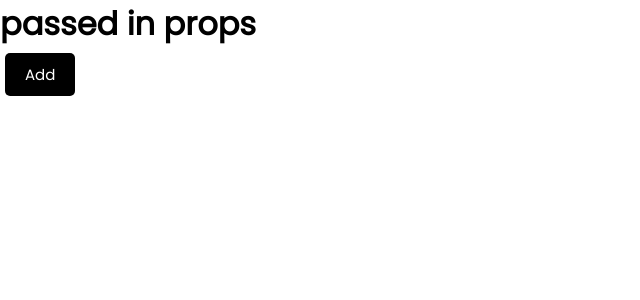
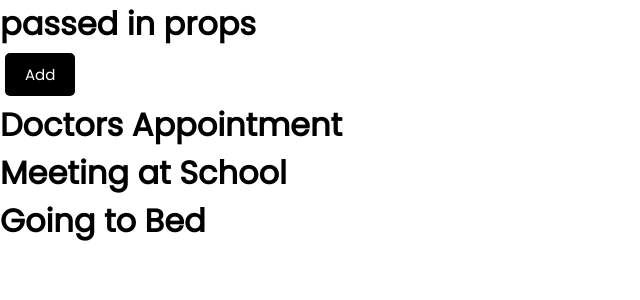
Before and after one commit to Jay055/react-redux, a React (Create React App) app in the folder task-reminder/client/: page / in a window 1280 px wide. Shown: the top 300 px of the page, without its empty margins (0-640 px from the left). Built offline with nearby package versions, Linux system fonts and the light colour scheme.

Commit message:
task component

```diff
--- a/task-reminder/client/src/App.js
+++ b/task-reminder/client/src/App.js
@@ -1,11 +1,13 @@
 import Header from './components/Header'
 import './App.css';
+import Tasks from './components/Tasks'
 
 function App() {
   return (
     <div container>
 
     <Header title = "passed in props" />
+    <Tasks />
     </div>
   );
 }
--- /dev/null
+++ b/task-reminder/client/src/components/Tasks.js
@@ -0,0 +1,32 @@
+const tasks = [
+  {
+    id: 1,
+    text: "Doctors Appointment",
+    day: "Feb 5th at 2:30pm",
+    reminder: true,
+  },
+  {
+    id: 2,
+    text: "Meeting at School",
+    day: "Feb 6th at 1:30pm",
+    reminder: true,
+  },
+  {
+    id: 3,
+    text: "Going to Bed",
+    day: "Feb 6th at 4:40pm",
+    reminder: false,
+  },
+];
+
+const Tasks = () => {
+  return (
+    <>
+      {tasks.map((task) => (
+        <h1 key={task.id}>{task.text} </h1>
+      ))}
+    </>
+  );
+};
+
+export default Tasks;
```
